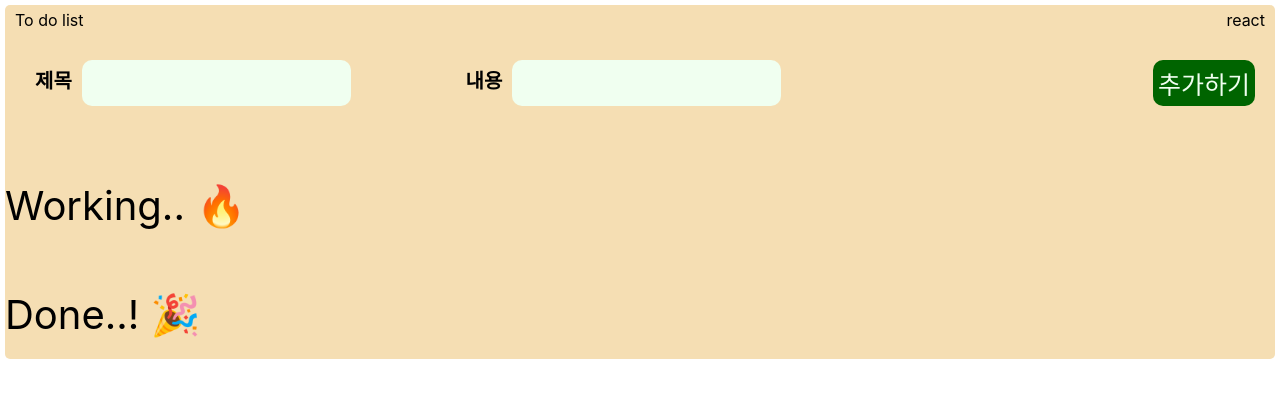
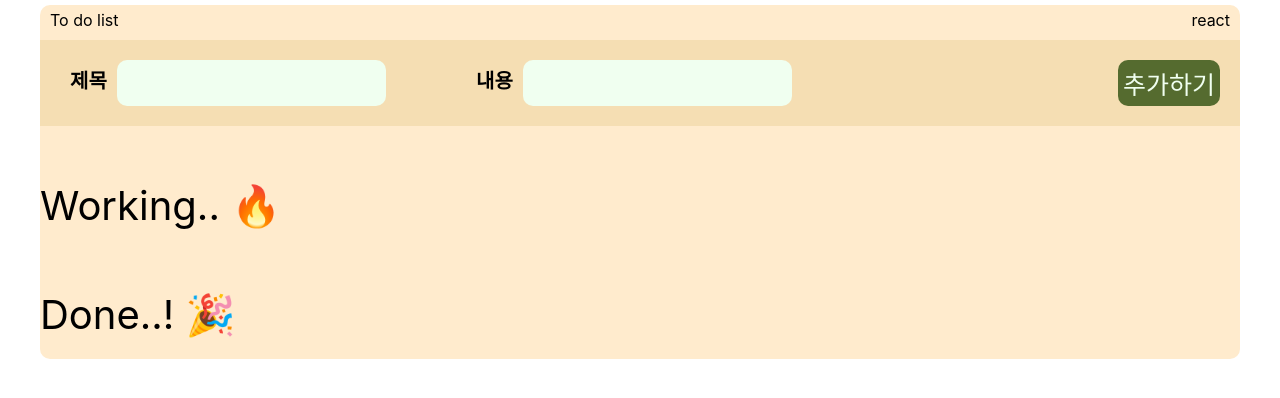
Before and after one commit to Brain-organizer/todolist, a React (Create React App) app: page / in a window 1280 px wide. Shown: the top 398 px of the page. Built offline with nearby package versions, Linux system fonts and the light colour scheme.

Commit message:
최대 최소너비 설정, 중앙정렬, 색 수정.

```diff
--- a/src/Addtodo.css
+++ b/src/Addtodo.css
@@ -1,6 +1,7 @@
 .inputboxes{
   padding: 20px 20px;
   margin-bottom: 35px;
+  background-color:wheat;
 }
 .inputboxes{
   display: flex;
@@ -14,7 +15,7 @@
 }
 .inputboxes button{
   margin-left: auto;
-  background-color:darkgreen;
+  background-color:darkolivegreen;
   color:honeydew;
   border: none;
   border-radius: 10px;
@@ -52,7 +53,7 @@
   flex-basis:25%;
   padding: 30px 20px;
   margin: 20px 20px;
-  background-color:olivedrab;
+  background-color:lightcoral;
   border-radius: 5px;
 }
 .card>.todo-title{
--- a/src/App.css
+++ b/src/App.css
@@ -1,5 +1,8 @@
 .App {
   margin: 5px 5px;
-  background-color:wheat;
-  border-radius: 5px;
+  background-color:blanchedalmond;
+  border-radius: 10px;
+  max-width: 1200px;
+  min-width: 800px;
+  margin:auto;
 }
```
